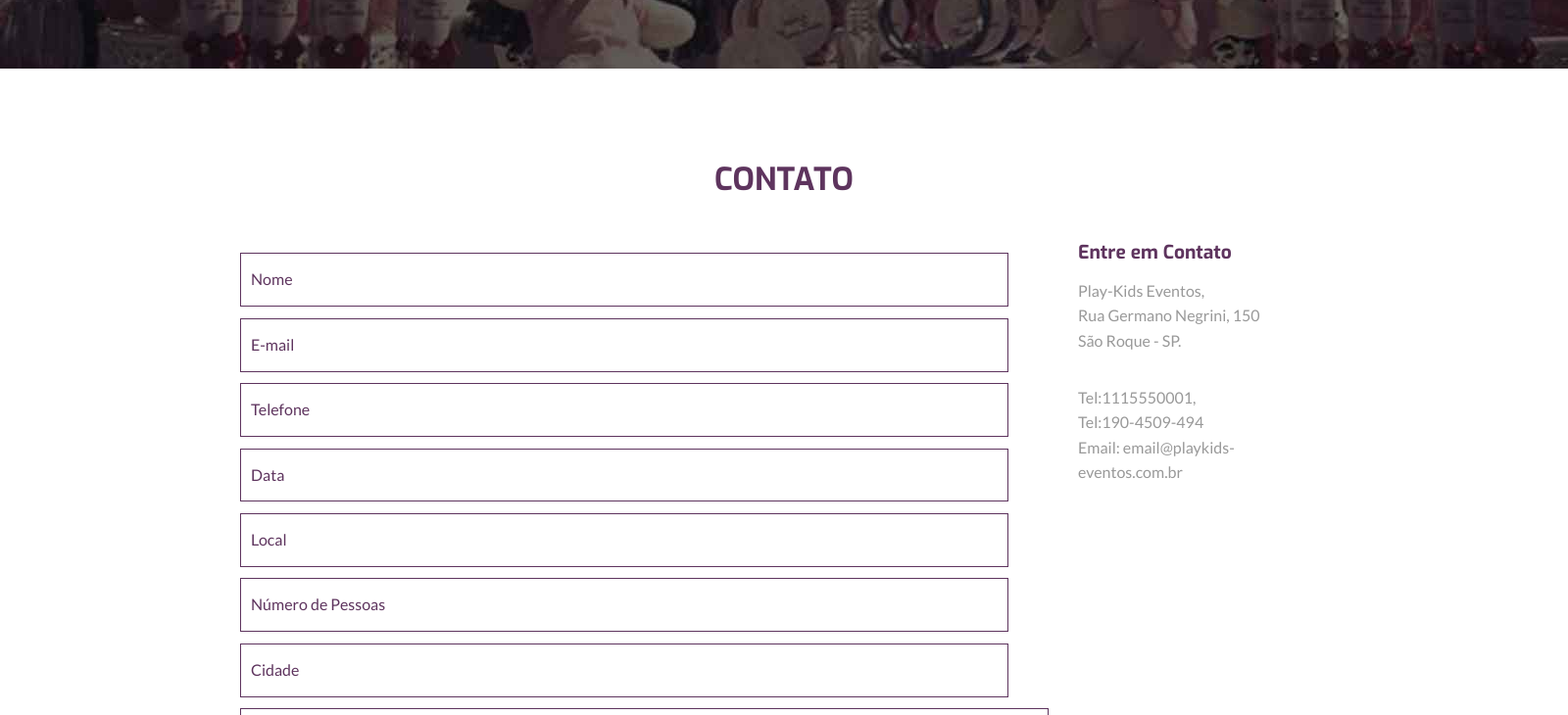
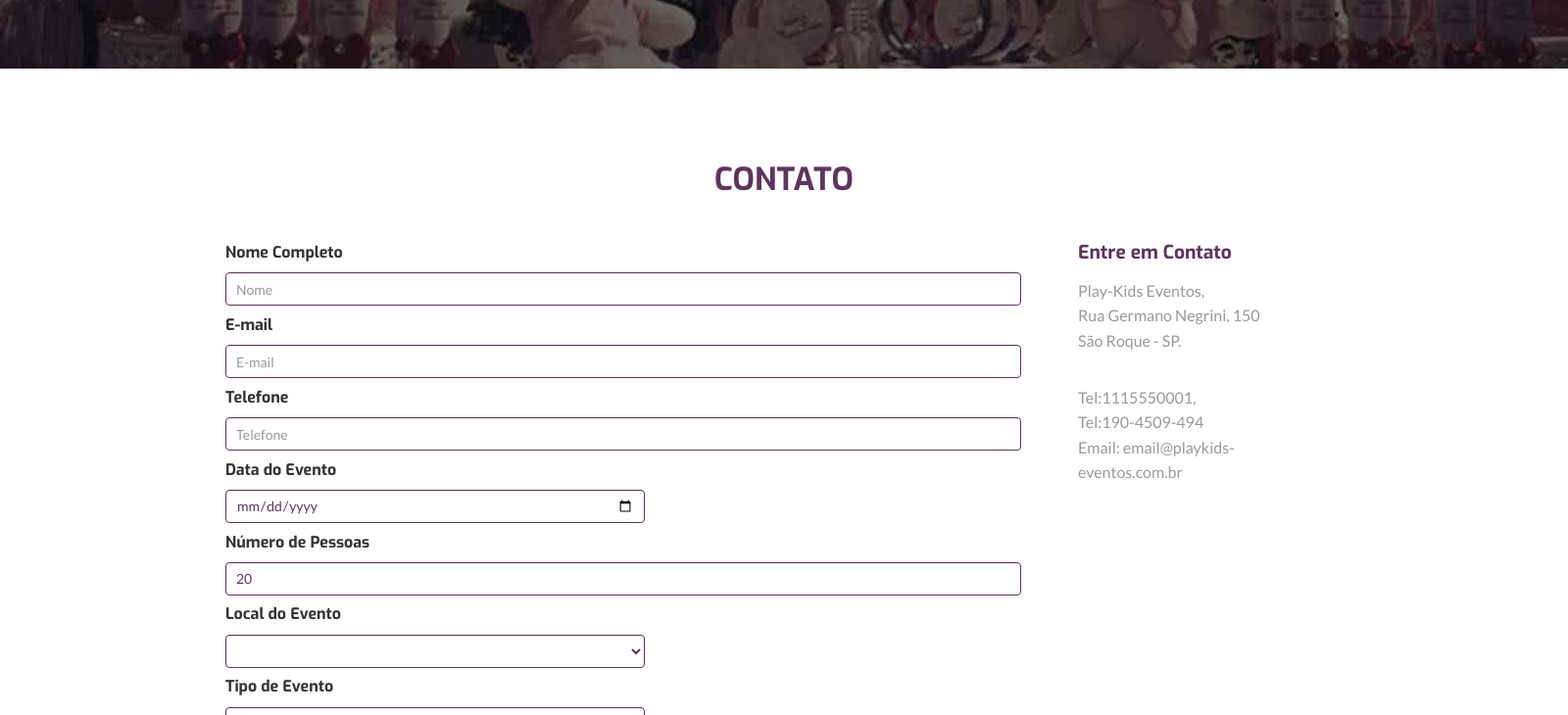
Before and after one commit to hcjweb/playkids, a PHP site: page /contact.php in a window 1600 px wide. Shown: the part 438-1168 px from the top of the page at 98% size. Run offline with PHP 8.4, Linux system fonts and the light colour scheme.

Commit message:
new style for form

```diff
--- a/contact.php
+++ b/contact.php
@@ -56,7 +56,12 @@
 			<div class="contact-bottom">
 
 				<div class="contact-text">
-					<div class="col-md-9 contact-left">
+          <div class="col-md-9 contact-left">
+            <?php include 'inc/form.php' ?>
+          </div>
+
+
+					<!--<div class="col-md-9 contact-left">
 						<input type="text" value="Nome" onfocus="this.value = '';" onblur="if (this.value == '') {this.value = 'Nome';}" />
 						<input type="text" value="E-mail" onfocus="this.value = '';" onblur="if (this.value == '') {this.value = 'E-mail';}" />
 						<input type="text" value="Telefone" onfocus="this.value = '';" onblur="if (this.value == '') {this.value = 'Telefone';}" />
@@ -70,7 +75,7 @@
 									<input type="submit" value="Enviar">
 								</form>
 							</div>
-					</div>
+					</div>-->
 					<div class="col-md-3 contact-right">
 						<div class="address">
 							<h5>Entre em Contato</h5>
--- a/css/style.css
+++ b/css/style.css
@@ -1026,7 +1026,63 @@
 	outline: none;
 	border: 1px solid #5e345e;
 	font-family: 'Lato', sans-serif;
-    margin-top: 1.4%;
+  margin: 1% 0 1% 0;
+
+}
+.contact-left input[type="email"] {
+	width: 95%;
+	margin: 0px;
+	color: #5e345e;
+	background: none;
+	padding: 15px 10px;
+	outline: none;
+	border: 1px solid #5e345e;
+	font-family: 'Lato', sans-serif;
+  margin: 1% 0 1% 0;
+}
+.contact-left input[type="tel"] {
+	width: 95%;
+	margin: 0px;
+	color: #5e345e;
+	background: none;
+	padding: 15px 10px;
+	outline: none;
+	border: 1px solid #5e345e;
+	font-family: 'Lato', sans-serif;
+  margin: 1% 0 1% 0;
+}
+.contact-left input[type="date"] {
+	width: 50%;
+	margin: 0px;
+	color: #5e345e;
+	background: none;
+	padding: 15px 10px;
+	outline: none;
+	border: 1px solid #5e345e;
+	font-family: 'Lato', sans-serif;
+  margin: 1% 0 1% 0;
+}
+.contact-left input[type="number"] {
+	width: 95%;
+	margin: 0px;
+	color: #5e345e;
+
+	padding: 15px 10px;
+
+	border: 1px solid #5e345e;
+	font-family: 'Lato', sans-serif;
+  margin: 1% 0 1% 0;
+}
+.contact-left select {
+	width: 50%;
+	margin: 0px;
+	color: #5e345e;
+	background: none;
+	padding: 15px 10px;
+	outline: none;
+	border: 1px solid #5e345e;
+	font-family: 'Lato', sans-serif;
+  margin: 1% 0 1% 0;
 }
 .contact-left textarea {
 	width: 100%;
@@ -1046,7 +1102,7 @@
 	font-size: 15px;
 	cursor: pointer;
 	font-weight: 500;
-	margin: 20px 0 0 0px;
+	margin: 1% 0 1% 0;
 	border: 3px solid #5e345e;
 	background: none;
 	font-family: 'Lato', sans-serif;
--- a/inc/form.php
+++ b/inc/form.php
@@ -1,5 +1,5 @@
 <!-- start-form-->
-<form class="" action="index.html" method="post">
+<form class="form-horizontal" action="index.html" method="post">
   <div class="form-group">
     <label for="nome">Nome Completo</label>
     <input type="text" name="nome" class="form-control" placeholder="Nome">
@@ -9,19 +9,22 @@
     <input type="tel" name="telefone" class="form-control" placeholder="Telefone">
     <label for="data">Data do Evento</label>
     <input type="date" name="data" class="form-control" placeholder="Data do Evento">
+    <label for="numero">Número de Pessoas</label>
+    <input type="number" name="numero" class="form-control" value="20" step="1" min="10" max="40">
+    <label for="local">Local do Evento</label>
     <select class="form-control" name="local">
       <option>Chácara</option>
       <option>Salão</option>
       <option>Residência</option>
     </select>
+    <label for="tipo">Tipo de Evento</label>
     <select class="form-control" name="tipo">
       <option>Casamento</option>
       <option>Festa Infantil</option>
       <option>Festa 15 anos</option>
       <option>Evento Corporativo</option>
     </select>
-    <label for="numero">Número de Pessoas</label>
-    <input type="number" name="numero" value="20" step="1" min="10" max="40">
+    <label for="cidade">Cidade</label>
     <select class="form-control" name="cidade">
       <option>São Roque</option>
       <option>Mairinque</option>
@@ -30,8 +33,14 @@
       <option>Alumínio</option>
       <option>Sorocaba</option>
     </select>
+
+    <label for="msg">Mensagem</label>
     <textarea name="msg" rows="8" cols="40" class="form-control" placeholder="Digite Sua Mensagem"></textarea>
-
+  </div>
+  <div class="submit-btn">
+    <button type="submit" class="btn btn-promary">Enviar</button>
   </div>
 
+
+
 </form>
```
